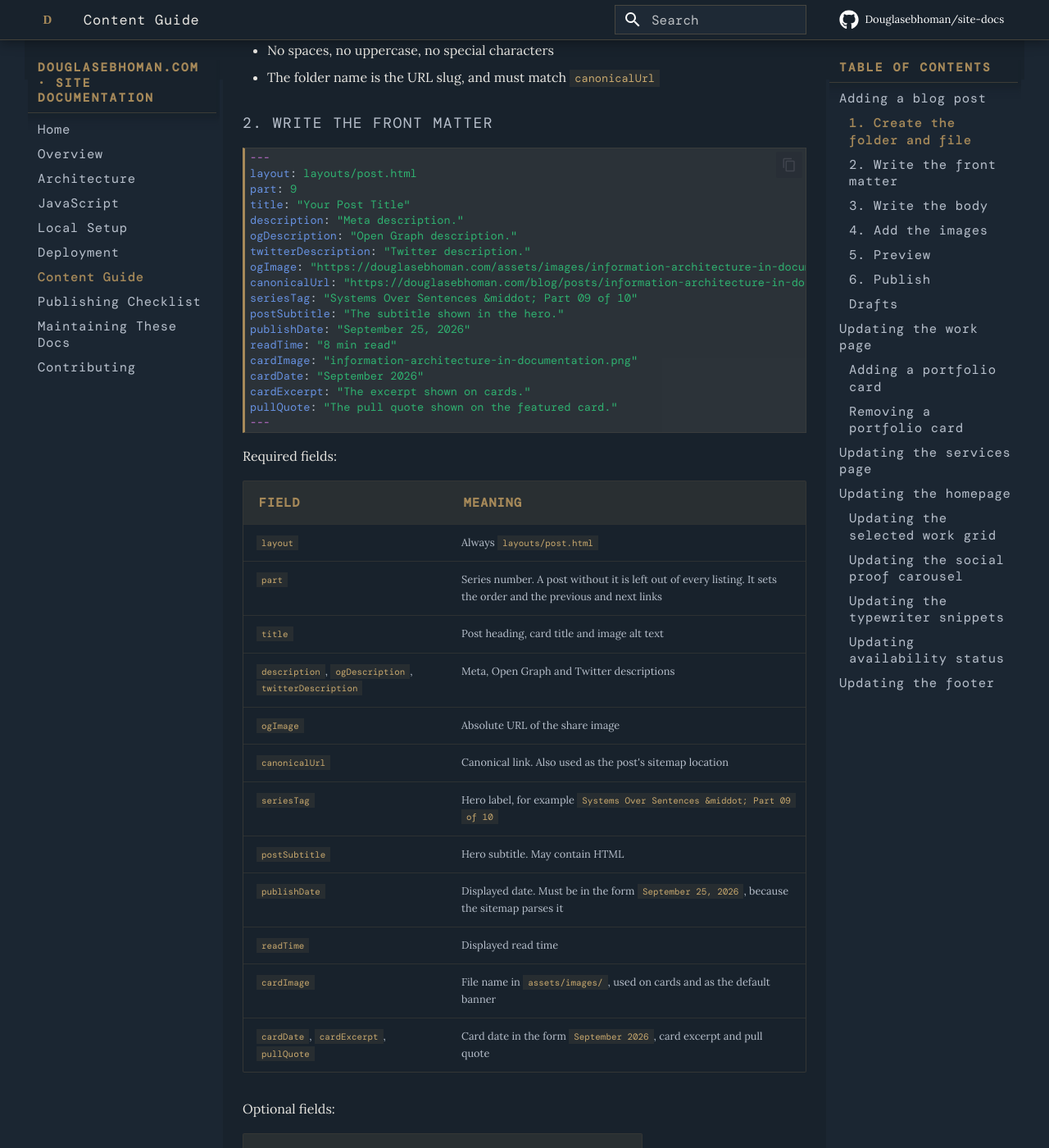
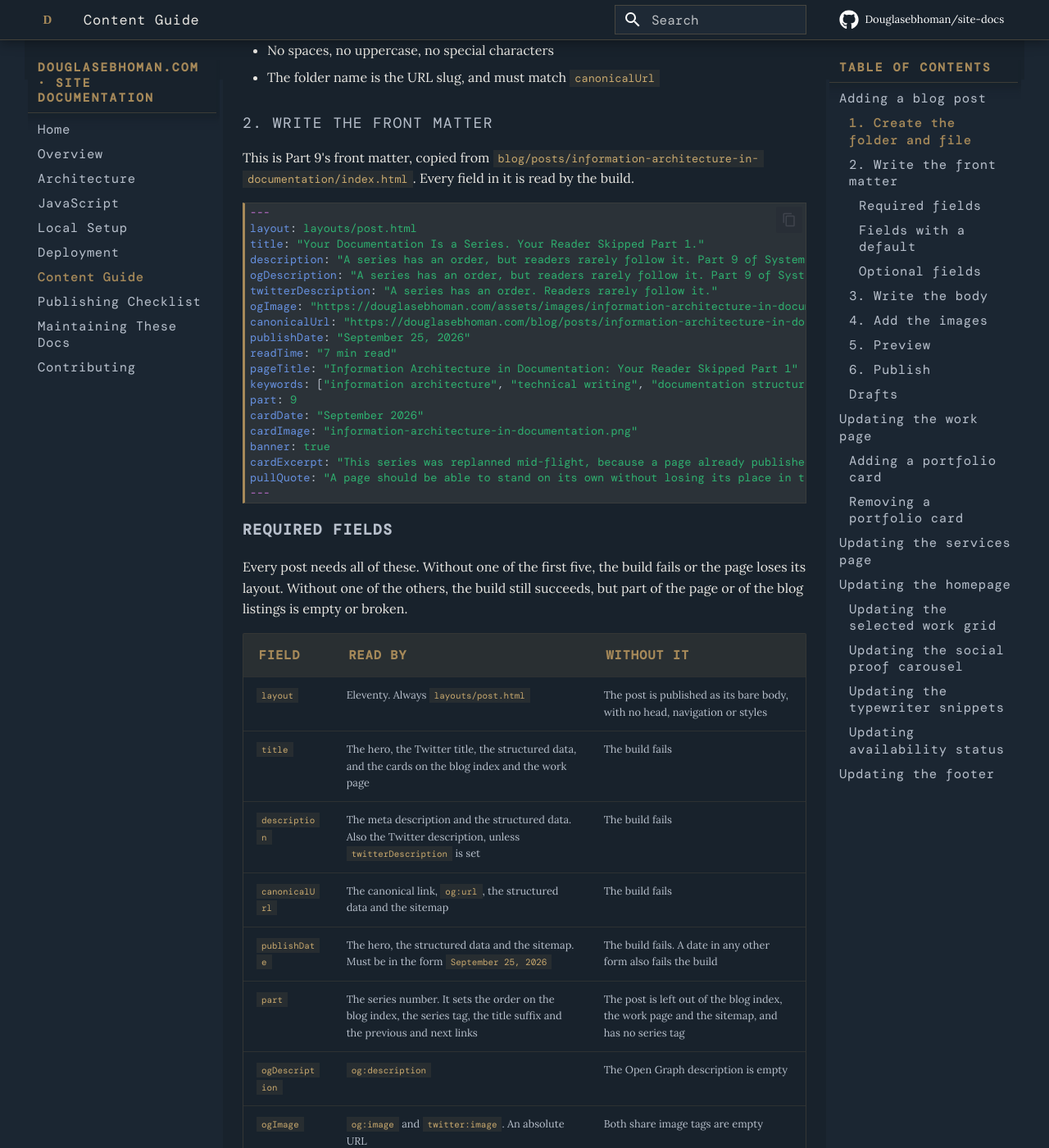
Before and after one commit to Douglasebhoman/site-docs, an MkDocs documentation site: the page built from docs/content-guide.md, in a window 1280 px wide and 1400 px high, scrolled down 793 px. Shown: the whole window at 82% size. Built offline with MkDocs 1.6.1 and Material for MkDocs 9.7.7, drawn with Linux system fonts in a browser that asks for light colours; some web fonts are replaced; comment, search, counter and statistics services are not loaded; some of the changed text lies outside the part shown.

Commit message:
Document the post format the site actually uses
Two single-sourcing refactors changed the front matter and the guide
was never updated, so an author following it added fields that
nothing reads. The required fields, the defaulted fields and the
example are now derived from the layout and from posts.json.

````diff
--- a/docs/content-guide.md
+++ b/docs/content-guide.md
@@ -32,56 +32,77 @@ Folder naming rules:
 
 ### 2. Write the front matter
 
+This is Part 9's front matter, copied from `blog/posts/information-architecture-in-documentation/index.html`. Every field in it is read by the build.
+
 ```yaml
 ---
 layout: layouts/post.html
-part: 9
-title: "Your Post Title"
-description: "Meta description."
-ogDescription: "Open Graph description."
-twitterDescription: "Twitter description."
+title: "Your Documentation Is a Series. Your Reader Skipped Part 1."
+description: "A series has an order, but readers rarely follow it. Part 9 of Systems Over Sentences, on information architecture as a decision about relationships."
+ogDescription: "A series has an order, but readers rarely follow it. Part 9 of Systems Over Sentences, on information architecture as a decision about relationships."
+twitterDescription: "A series has an order. Readers rarely follow it."
 ogImage: "https://douglasebhoman.com/assets/images/information-architecture-in-documentation.png"
 canonicalUrl: "https://douglasebhoman.com/blog/posts/information-architecture-in-documentation/"
-seriesTag: "Systems Over Sentences &middot; Part 09 of 10"
-postSubtitle: "The subtitle shown in the hero."
 publishDate: "September 25, 2026"
-readTime: "8 min read"
+readTime: "7 min read"
+pageTitle: "Information Architecture in Documentation: Your Reader Skipped Part 1"
+keywords: ["information architecture", "technical writing", "documentation structure", "learning paths", "documentation design", "structured writing"]
+part: 9
+cardDate: "September 2026"
 cardImage: "information-architecture-in-documentation.png"
-cardDate: "September 2026"
-cardExcerpt: "The excerpt shown on cards."
-pullQuote: "The pull quote shown on the featured card."
+banner: true
+cardExcerpt: "This series was replanned mid-flight, because a page already published would not allow the original order. Architecture is a decision about relationships."
+pullQuote: "A page should be able to stand on its own without losing its place in the larger story."
 ---
 ```
 
-Required fields:
+#### Required fields
 
-| Field | Meaning |
+Every post needs all of these. Without one of the first five, the build fails or the page loses its layout. Without one of the others, the build still succeeds, but part of the page or of the blog listings is empty or broken.
+
+| Field | Read by | Without it |
+| --- | --- | --- |
+| `layout` | Eleventy. Always `layouts/post.html` | The post is published as its bare body, with no head, navigation or styles |
+| `title` | The hero, the Twitter title, the structured data, and the cards on the blog index and the work page | The build fails |
+| `description` | The meta description and the structured data. Also the Twitter description, unless `twitterDescription` is set | The build fails |
+| `canonicalUrl` | The canonical link, `og:url`, the structured data and the sitemap | The build fails |
+| `publishDate` | The hero, the structured data and the sitemap. Must be in the form `September 25, 2026` | The build fails. A date in any other form also fails the build |
+| `part` | The series number. It sets the order on the blog index, the series tag, the title suffix and the previous and next links | The post is left out of the blog index, the work page and the sitemap, and has no series tag |
+| `ogDescription` | `og:description` | The Open Graph description is empty |
+| `ogImage` | `og:image` and `twitter:image`. An absolute URL | Both share image tags are empty |
+| `readTime` | The hero and the featured post on the blog index | The read time is blank |
+| `cardImage` | A file name in `assets/images/`. The image on the blog index and work page cards, and the banner | The card images are broken |
+| `cardDate` | The card date on the blog index, in the form `September 2026` | The card date is blank |
+| `cardExcerpt` | The card excerpt on the blog index | The excerpt is blank |
+| `pullQuote` | The featured post on the blog index, and the "Continue the series" cards on the neighbouring posts | The quotation marks show with nothing between them |
+
+Structured data cannot contain HTML entities such as `&rsquo;`, because a browser does not decode them inside a script. A `title`, `description`, keyword or citation that contains one fails the build. Type the character itself.
+
+#### Fields with a default
+
+`blog/posts/posts.json` sets these for every post in `blog/posts/`. A post may override either one in its own front matter.
+
+| Field | Default in `posts.json` | Read by |
+| --- | --- | --- |
+| `postSubtitle` | The author line | The hero subtitle. It may contain HTML |
+| `series` | The series `name`, its `total` number of parts, and the blog `url` | The series tag, for example "Systems Over Sentences · Part 09 of 10", the title suffix, the part navigation label and the structured data. A post that overrides only `series.name` keeps the default `total` and `url` |
+
+#### Optional fields
+
+| Field | Effect |
 | --- | --- |
-| `layout` | Always `layouts/post.html` |
-| `part` | Series number. A post without it is left out of every listing. It sets the order and the previous and next links |
-| `title` | Post heading, card title and image alt text |
-| `description`, `ogDescription`, `twitterDescription` | Meta, Open Graph and Twitter descriptions |
-| `ogImage` | Absolute URL of the share image |
-| `canonicalUrl` | Canonical link. Also used as the post's sitemap location |
-| `seriesTag` | Hero label, for example `Systems Over Sentences &middot; Part 09 of 10` |
-| `postSubtitle` | Hero subtitle. May contain HTML |
-| `publishDate` | Displayed date. Must be in the form `September 25, 2026`, because the sitemap parses it |
-| `readTime` | Displayed read time |
-| `cardImage` | File name in `assets/images/`, used on cards and as the default banner |
-| `cardDate`, `cardExcerpt`, `pullQuote` | Card date in the form `September 2026`, card excerpt and pull quote |
-
-Optional fields:
-
-| Field | Meaning |
-| --- | --- |
+| `pageTitle` | The title for search results. For the browser title and `og:title`, the build adds a vertical bar, the series name and the part number after it. Without it, the browser title is the post's `title` followed by "· Douglas Ebhoman", with no series name or part number |
+| `ogTitle` | Replaces the assembled page title in `og:title` |
+| `twitterDescription` | Replaces `description` in `twitter:description` |
+| `banner` | `true` shows `cardImage` as a banner above the hero, and hides the visible post title, which stays available to screen readers |
+| `bannerImage` | Shows this file in the banner instead of `cardImage` |
+| `keywords` | A list of strings, added to the structured data |
+| `citation` | A string, or a list of strings, added to the structured data |
 | `draft` | See [Drafts](#drafts) |
-| `banner` | Shows the hero banner |
-| `bannerImage` | Replaces `cardImage` in the banner |
-| `pageTitle`, `ogTitle` | Override the page title and the Open Graph title |
-| `jsonLd` | Adds structured data |
-| `newsletter*` | Adjust the newsletter block |
-
-Older posts still carry `partNav`, `relatedPrev`, `relatedNext` and `nextDisabledLabel`. Nothing reads these fields. Do not add them to new posts.
+| `newsletterShowLabel` | `true` shows the "Stay current" label above the newsletter block |
+| `newsletterTitleTag` | The HTML tag for the newsletter heading. Without it, the heading is a `p` |
+| `newsletterBtnClass` | The class of the newsletter block's booking button. Without it, the class is `btn-ghost-light` |
+| `newsletterNoTarget` | `true` opens the booking link in the same tab |
 
 ### 3. Write the body
 
````
Also changed, not shown: docs/deployment.md (+2 -1 lines), docs/publishing-checklist.md (+2 -2 lines).
